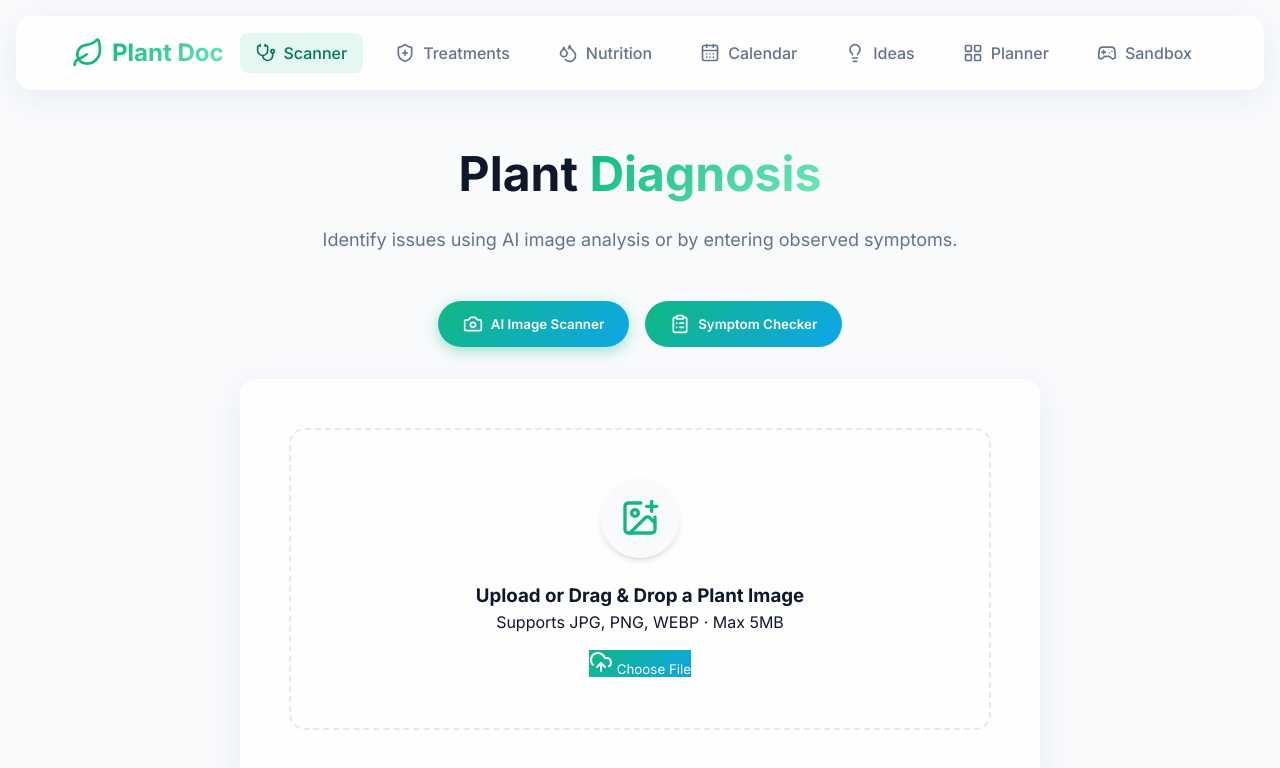
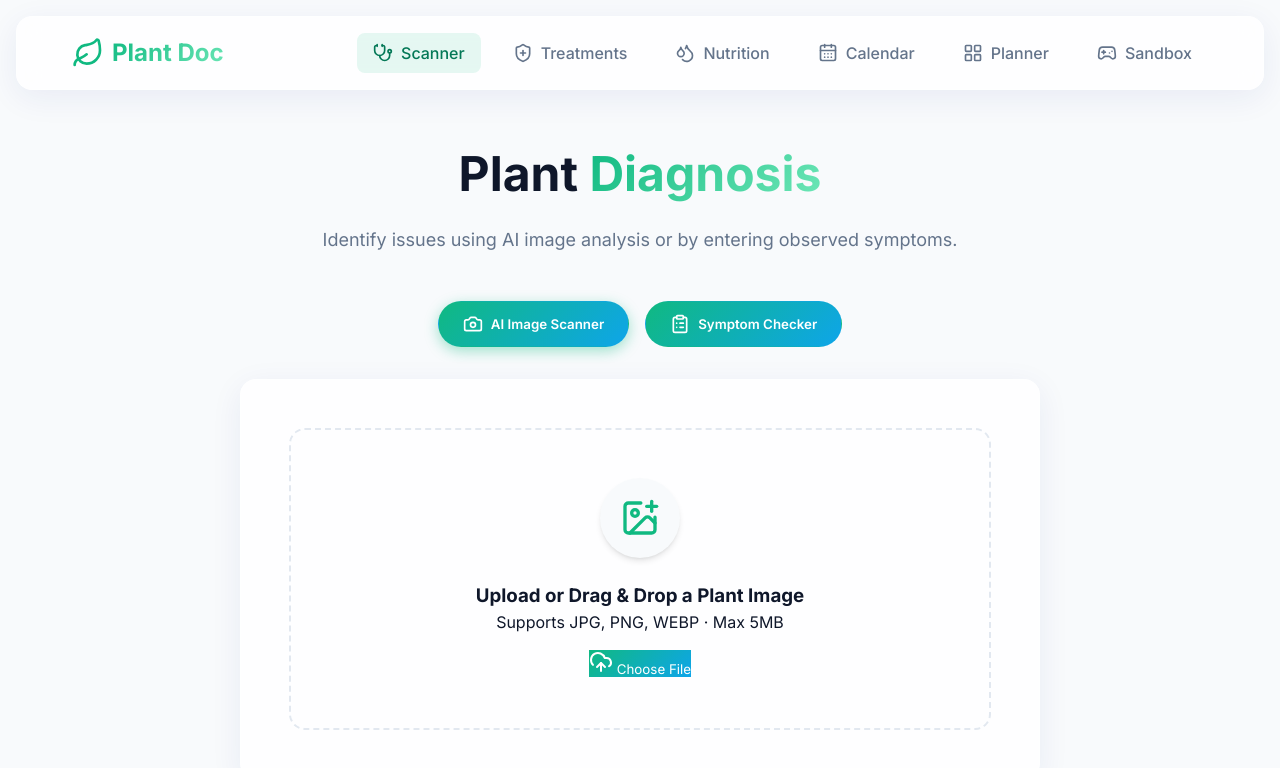
Before and after one commit to imrandoc34-create/plantdoc, a React (Vite) app: page /disease in a window 1280 px wide. Shown: the top 768 px of the page. Built offline with nearby package versions, Linux system fonts and the light colour scheme.

Commit message:
removed ideas

```diff
--- a/src/App.jsx
+++ b/src/App.jsx
@@ -3,7 +3,6 @@ import Navbar from './components/Navbar';
 import Home from './pages/Home';
 import Disease from './pages/Disease';
 import Nutrition from './pages/Nutrition';
-import Ideas from './pages/Ideas';
 import Treatments from './pages/Treatments';
 import Calendar from './pages/Calendar';
 import Planner from './pages/Planner';
@@ -20,7 +19,6 @@ function App() {
             <Route path="/" element={<Home />} />
             <Route path="/disease" element={<Disease />} />
             <Route path="/nutrition" element={<Nutrition />} />
-            <Route path="/ideas" element={<Ideas />} />
             <Route path="/treatments" element={<Treatments />} />
             <Route path="/calendar" element={<Calendar />} />
             <Route path="/planner" element={<Planner />} />
--- a/src/components/Navbar.jsx
+++ b/src/components/Navbar.jsx
@@ -1,5 +1,5 @@
 import { Link, useLocation } from 'react-router-dom';
-import { Leaf, Stethoscope, Droplets, Lightbulb, ShieldPlus, CalendarDays, LayoutGrid, Gamepad2 } from 'lucide-react';
+import { Leaf, Stethoscope, Droplets, ShieldPlus, CalendarDays, LayoutGrid, Gamepad2 } from 'lucide-react';
 import './Navbar.css';
 
 const Navbar = () => {
@@ -38,10 +38,6 @@ const Navbar = () => {
             <CalendarDays className="nav-icon" />
             <span>Calendar</span>
           </Link>
-          <Link to="/ideas" className={`nav-link ${isActive('/ideas')}`}>
-            <Lightbulb className="nav-icon" />
-            <span>Ideas</span>
-          </Link>
           <Link to="/planner" className={`nav-link ${isActive('/planner')}`}>
             <LayoutGrid className="nav-icon" />
             <span>Planner</span>
```
